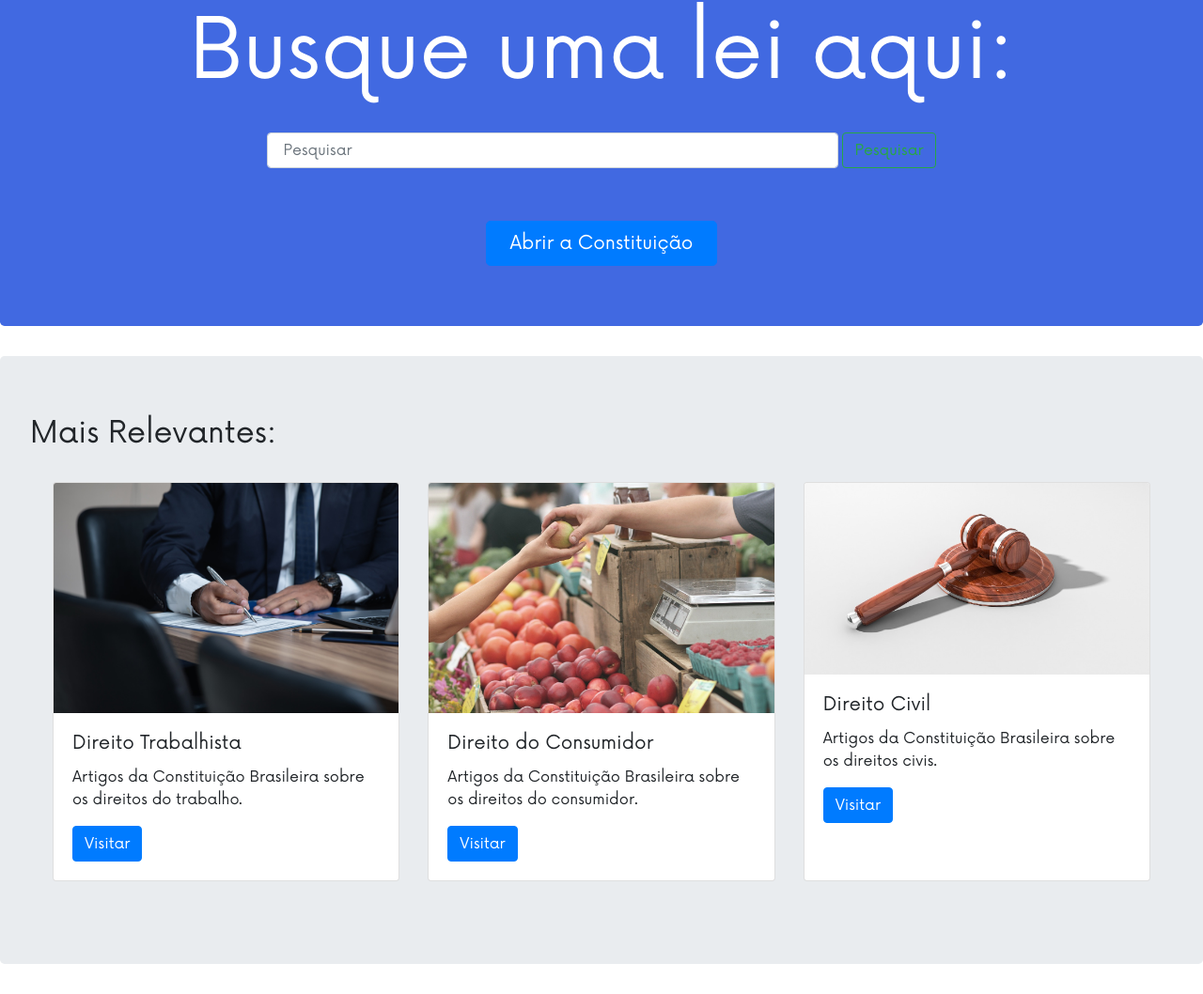
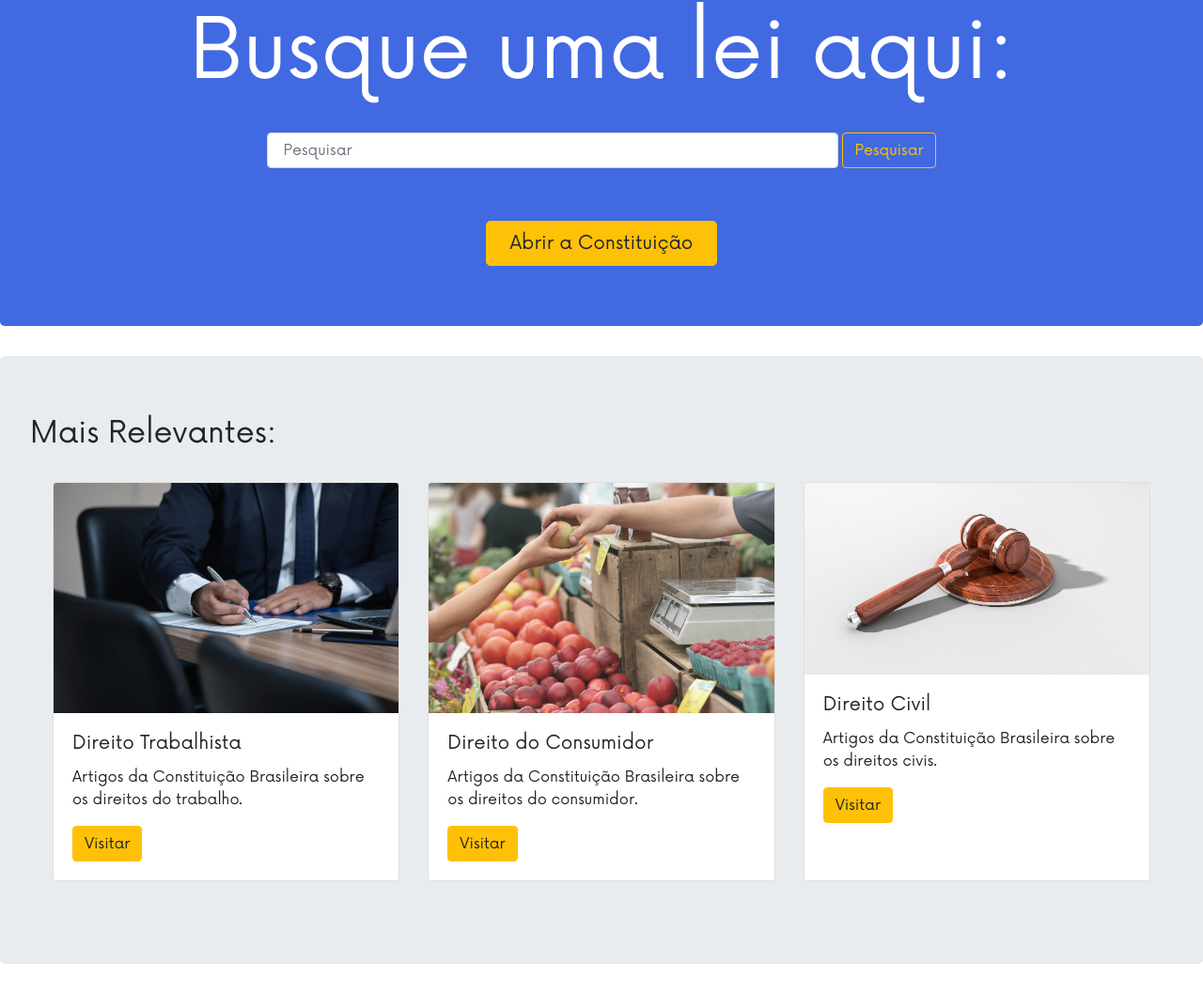
Before and after one commit to matiasgsn/matiasgsn.github.io, a plain HTML site: page index.html in a window 1280 px wide. Shown: the part 237-1295 px from the top of the page at 94% size. Drawn offline with nearby package versions, Linux system fonts and the light colour scheme.

Commit message:
Alterções no style

```diff
--- a/index.html
+++ b/index.html
@@ -85,11 +85,11 @@
             <!-- form-control permite estilizar formulários de texto como <input>, <textarea> e <select>, mr-sm-1 adiciona uma margem pequena à direita de tamanho 1, w refere-se ao width e p parece adicionar um padding geral -->
 
                 <!-- Todas essas propriedades são explicadas na wiki, então só vou detalhar as partes mais específicas do trabalho-->
-            <button class="btn btn-outline-success my-2 my-sm-0" type="submit">Pesquisar</button>
+            <button class="btn btn-outline-warning my-2 my-sm-0" type="submit">Pesquisar</button>
             <!-- btn-outline-success altera o outline do botão para o tipo "Success" (verde e brilhante)-->
             </form>
 
-            <center><a class="btn btn-primary btn-lg px-4 mt-5" type="submit" href="https://www.planalto.gov.br/ccivil_03/constituicao/constituicao.htm">Abrir a Constituição</a></center>
+            <center><a class="btn btn-warning btn-lg px-4 mt-5" type="submit" href="https://www.planalto.gov.br/ccivil_03/constituicao/constituicao.htm">Abrir a Constituição</a></center>
 
     </div>
 
@@ -102,7 +102,7 @@
           <div class="card-body">
             <h5 class="card-title">Direito Trabalhista</h5>
             <p class="card-text">Artigos da Constituição Brasileira sobre os direitos do trabalho.</p>
-            <a href="#" class="btn btn-primary">Visitar</a>
+            <a href="#" class="btn btn-primary btn-warning">Visitar</a>
           </div>
       </div>
 
@@ -111,7 +111,7 @@
           <div class="card-body">
             <h5 class="card-title">Direito do Consumidor</h5>
             <p class="card-text">Artigos da Constituição Brasileira sobre os direitos do consumidor.</p>
-            <a href="#" class="btn btn-primary">Visitar</a>
+            <a href="#" class="btn btn-primary btn-warning">Visitar</a>
           </div>
         </div>
 
@@ -120,7 +120,7 @@
           <div class="card-body">
             <h5 class="card-title">Direito Civil</h5>
             <p class="card-text">Artigos da Constituição Brasileira sobre os direitos civis.</p>
-            <a href="#" class="btn btn-primary">Visitar</a>
+            <a href="#" class="btn btn-primary btn-warning">Visitar</a>
           </div>
         </div>
       </div>
```
